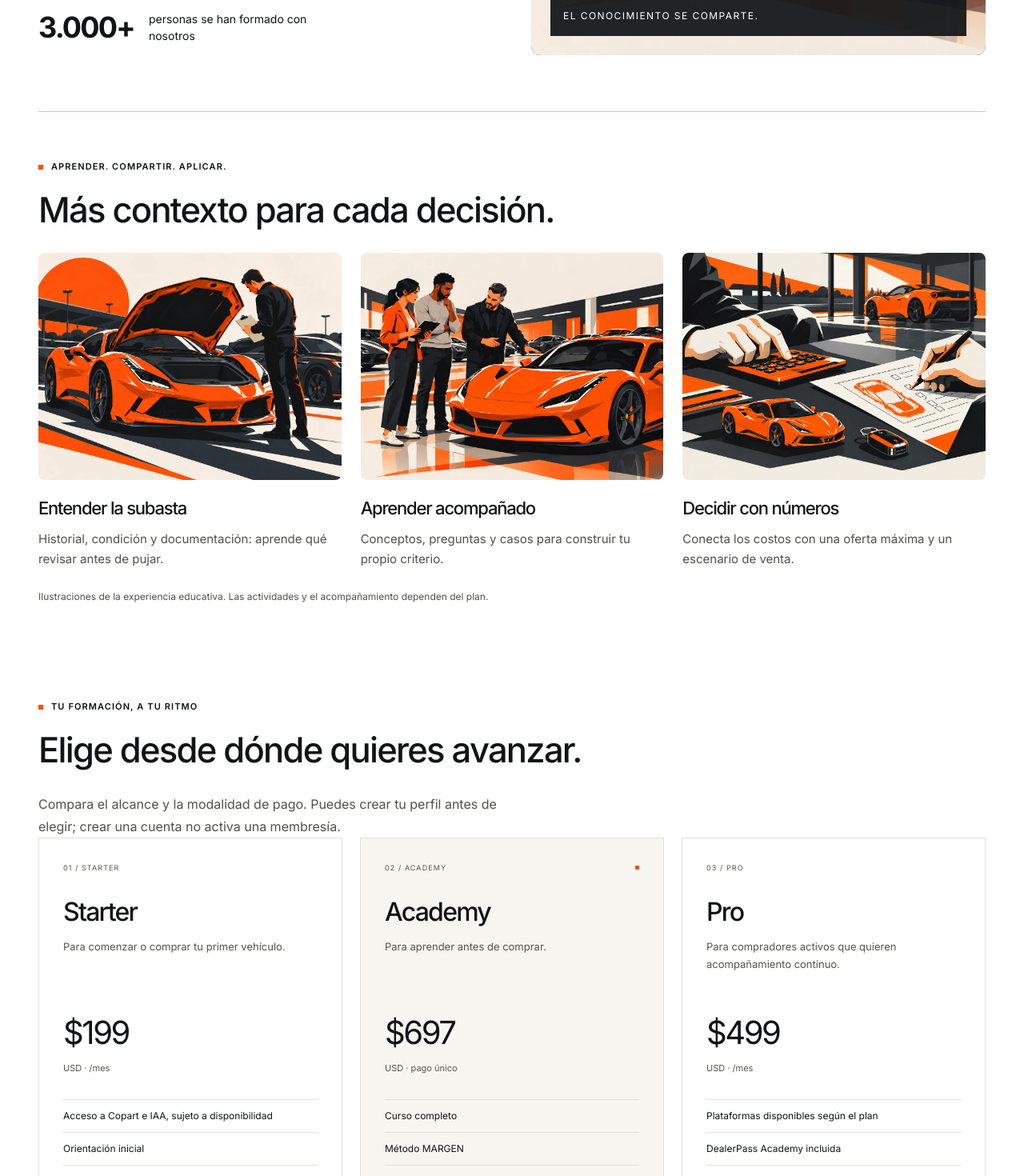
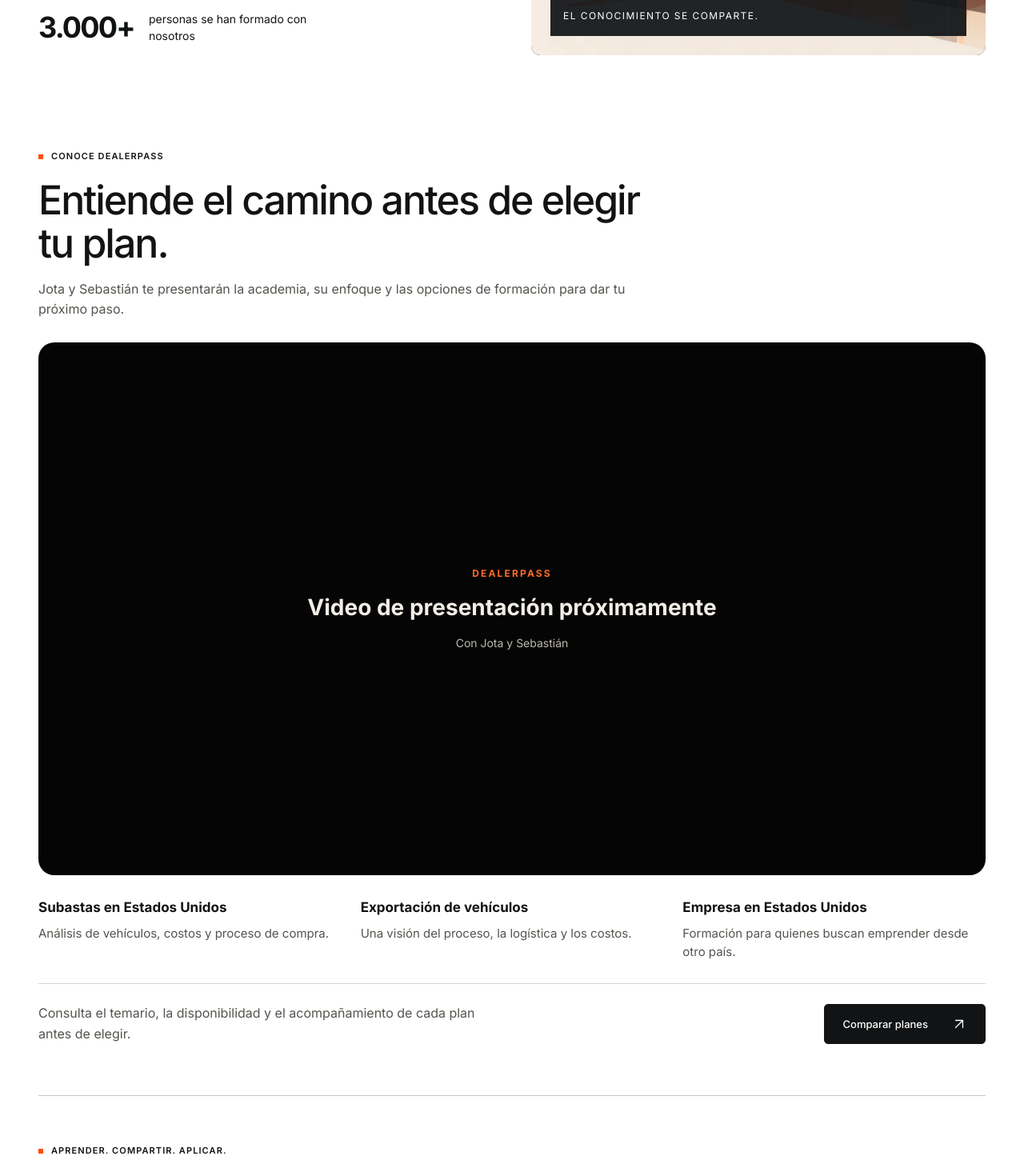
Before and after one commit to dealerpasss-jpg/PAGINA-WEB-LANDING-, a Next.js app: page /planes in a window 1280 px wide. Shown: the part 620-2090 px from the top of the page at 80% size. Built offline with nearby package versions, Linux system fonts and the light colour scheme.

Commit message:
Add DealerPass presentation video placeholder to Academy and Plans

```diff
--- a/app/academy/page.tsx
+++ b/app/academy/page.tsx
@@ -1,3 +1,4 @@
+import AcademyPresentation from "@/components/AcademyPresentation";
 import type { Metadata } from "next";
 import { PageIntro, PrivateCTA } from "@/components/BrandSections";
 import AcademySection from "@/components/AcademySection";
@@ -15,6 +16,7 @@
         title="Aprender cambia tu forma de comprar."
         description="Conecta cada etapa del negocio automotriz. Del primer análisis a una decisión con números, contexto y criterio."
       />
+      <AcademyPresentation />
       <Instructors />
       <AcademySection />
       <PrivateCTA />
--- a/app/planes/page.tsx
+++ b/app/planes/page.tsx
@@ -1,3 +1,4 @@
+import AcademyPresentation from "@/components/AcademyPresentation";
 import type { Metadata } from "next";
 import Image from "next/image";
 import Link from "next/link";
@@ -23,6 +24,7 @@
       </div>
       <div className="plans-hero-art"><Image src="/brand/editorial-academy.webp" alt="Ilustración de un mentor y estudiantes analizando un vehículo" fill priority sizes="(max-width: 800px) 100vw, 50vw" /><span>EL CONOCIMIENTO SE COMPARTE.</span></div>
     </section>
+    <AcademyPresentation plansPage />
     <section className="wrap plans-experience" aria-labelledby="experience-title">
       <span className="kicker"><i /> APRENDER. COMPARTIR. APLICAR.</span>
       <h2 id="experience-title">Más contexto para cada decisión.</h2>
--- /dev/null
+++ b/components/AcademyPresentation.module.css
@@ -0,0 +1,17 @@
+.section { padding-top: 48px; padding-bottom: 64px; scroll-margin-top: 100px; }
+.heading { max-width: 780px; margin-bottom: 28px; }
+.heading h2 { font-size: clamp(30px, 4vw, 50px); line-height: 1.08; letter-spacing: -.04em; margin: 18px 0; }
+.heading p, .footer p { line-height: 1.6; color: #56534e; }
+.video, .placeholder { width: 100%; aspect-ratio: 16 / 9; background: #050505; border-radius: 20px; display: block; }
+.placeholder { display: flex; align-items: center; justify-content: center; flex-direction: column; text-align: center; padding: 24px; gap: 16px; color: #f2eee7; }
+.placeholder strong { font-size: clamp(17px, 2.5vw, 28px); line-height: 1.25; }
+.placeholder > span:last-child { color: #bcb8b2; font-size: 14px; }
+.brand { color: #ff6b2b; letter-spacing: .18em; font-size: 12px; font-weight: 700; }
+.topics { display: grid; grid-template-columns: repeat(3, 1fr); gap: 24px; list-style: none; padding: 28px 0; margin: 0; }
+.topics li { display: flex; flex-direction: column; gap: 9px; }
+.topics strong { font-size: 17px; }
+.topics span { color: #56534e; font-size: 15px; line-height: 1.5; }
+.footer { border-top: 1px solid #d8d3ca; padding-top: 24px; display: flex; gap: 24px; justify-content: space-between; align-items: center; }
+.footer p { max-width: 570px; margin: 0; }
+.footer a { flex-shrink: 0; }
+@media (max-width: 640px) { .section { padding-top: 32px; padding-bottom: 40px; } .topics { grid-template-columns: 1fr; gap: 20px; } .footer { align-items: stretch; flex-direction: column; } .placeholder { gap: 10px; border-radius: 12px; padding: 18px; } }
--- /dev/null
+++ b/components/AcademyPresentation.tsx
@@ -0,0 +1,39 @@
+import Link from "next/link";
+import ArrowIcon from "@/components/ArrowIcon";
+import styles from "./AcademyPresentation.module.css";
+
+// Set this to the approved MP4 URL when the founders' recording is ready.
+const presentationVideoUrl = "";
+
+export default function AcademyPresentation({ plansPage = false }: { plansPage?: boolean }) {
+  return (
+    <section id="presentacion" className={`wrap ${styles.section}`} aria-labelledby="presentation-title">
+      <div className={styles.heading}>
+        <span className="kicker"><i /> CONOCE DEALERPASS</span>
+        <h2 id="presentation-title">Entiende el camino antes de elegir tu plan.</h2>
+        <p>Jota y Sebastián te presentarán la academia, su enfoque y las opciones de formación para dar tu próximo paso.</p>
+      </div>
+      {presentationVideoUrl ? (
+        <video className={styles.video} controls playsInline preload="metadata" aria-label="Presentación de DealerPass con Jota y Sebastián">
+          <source src={presentationVideoUrl} type="video/mp4" />
+          Tu navegador no admite este video.
+        </video>
+      ) : (
+        <div className={styles.placeholder} role="img" aria-label="Espacio reservado para el video de presentación de DealerPass. Próximamente disponible.">
+          <span className={styles.brand}>DEALERPASS</span>
+          <strong>Video de presentación próximamente</strong>
+          <span>Con Jota y Sebastián</span>
+        </div>
+      )}
+      <ul className={styles.topics} aria-label="Áreas de formación">
+        <li><strong>Subastas en Estados Unidos</strong><span>Análisis de vehículos, costos y proceso de compra.</span></li>
+        <li><strong>Exportación de vehículos</strong><span>Una visión del proceso, la logística y los costos.</span></li>
+        <li><strong>Empresa en Estados Unidos</strong><span>Formación para quienes buscan emprender desde otro país.</span></li>
+      </ul>
+      <div className={styles.footer}>
+        <p>Consulta el temario, la disponibilidad y el acompañamiento de cada plan antes de elegir.</p>
+        <Link className="button" href={plansPage ? "#planes" : "/planes#planes"}>Comparar planes <ArrowIcon /></Link>
+      </div>
+    </section>
+  );
+}
```
